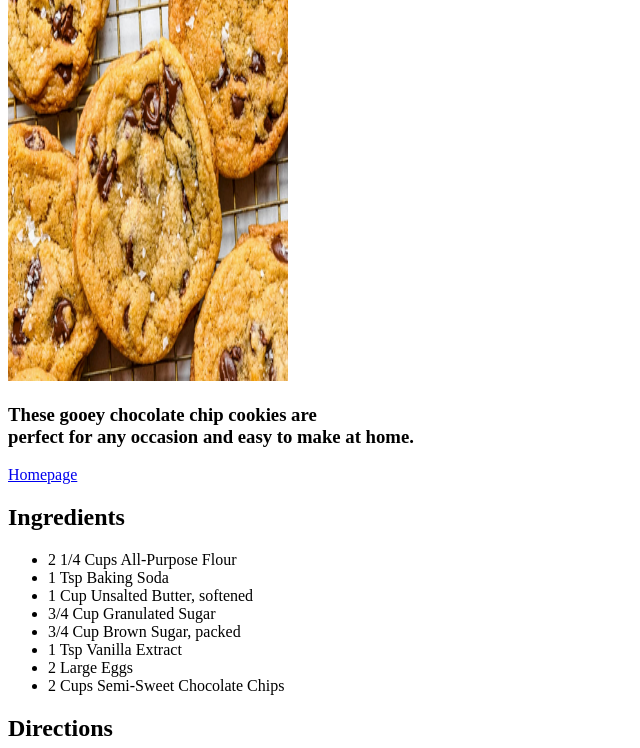
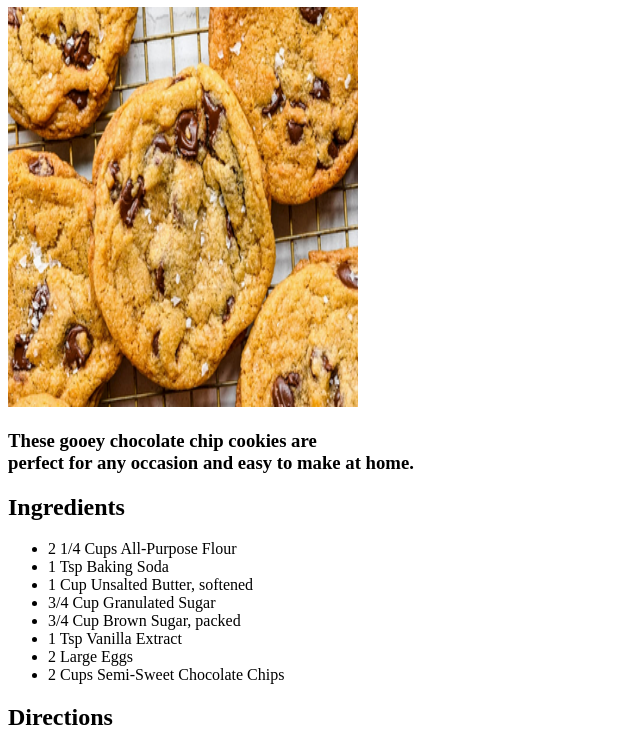
Before and after one commit to amosben71/odin-recipes, a plain HTML site: page recipes/chocolate-chip-cookies.html in a window 1280 px wide. Shown: the part 99-847 px from the top of the page, without its empty margins (0-640 px from the left). Drawn offline with Linux system fonts and the light colour scheme.

Commit message:
Add changed homepage link so that it fit the format better

```diff
--- a/recipes/chocolate-chip-cookies.html
+++ b/recipes/chocolate-chip-cookies.html
@@ -6,12 +6,12 @@
     <title>Chocolate Chip Cookies</title>
 </head>
 <body>
+    <a href="../index.html">Homepage</a>
     <h1>Chocolate Chip Cookies</h1>
-    <img src="chocolate-chip-cookies.jpg" height="400" width="280" alt="Chewy Chocolate Chip Cookies">
+    <img src="chocolate-chip-cookies.jpg" height="400" width="350" alt="Chewy Chocolate Chip Cookies">
     <h3>These gooey chocolate chip cookies are
         <br>perfect for any occasion and easy to make at home.
     </h3>
-    <a href="../index.html">Homepage</a>
     <h2>Ingredients</h2>
     <ul>
         <li>2 1/4 Cups All-Purpose Flour</li>
```
Also changed, not shown: recipes/chicken-and-rice.html (+1 -1 lines), recipes/lasagna.html (+1 -1 lines).
